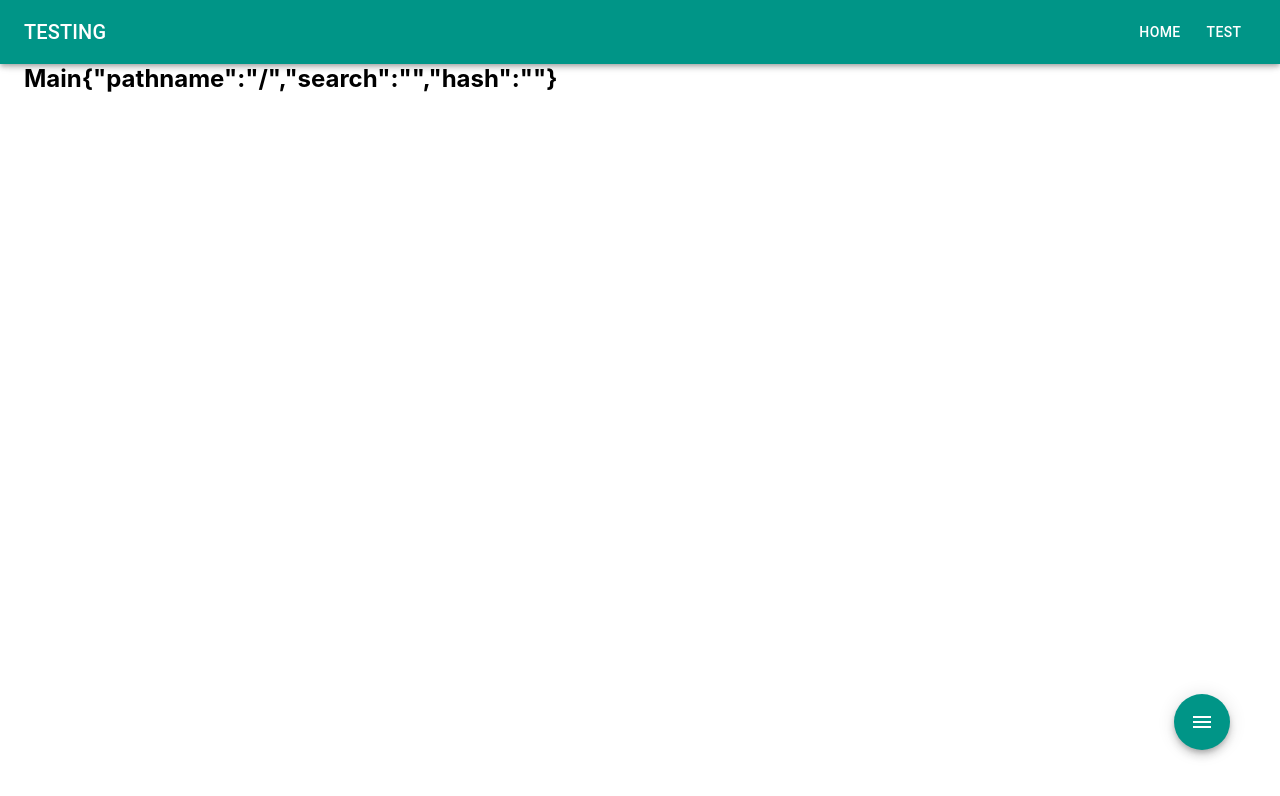
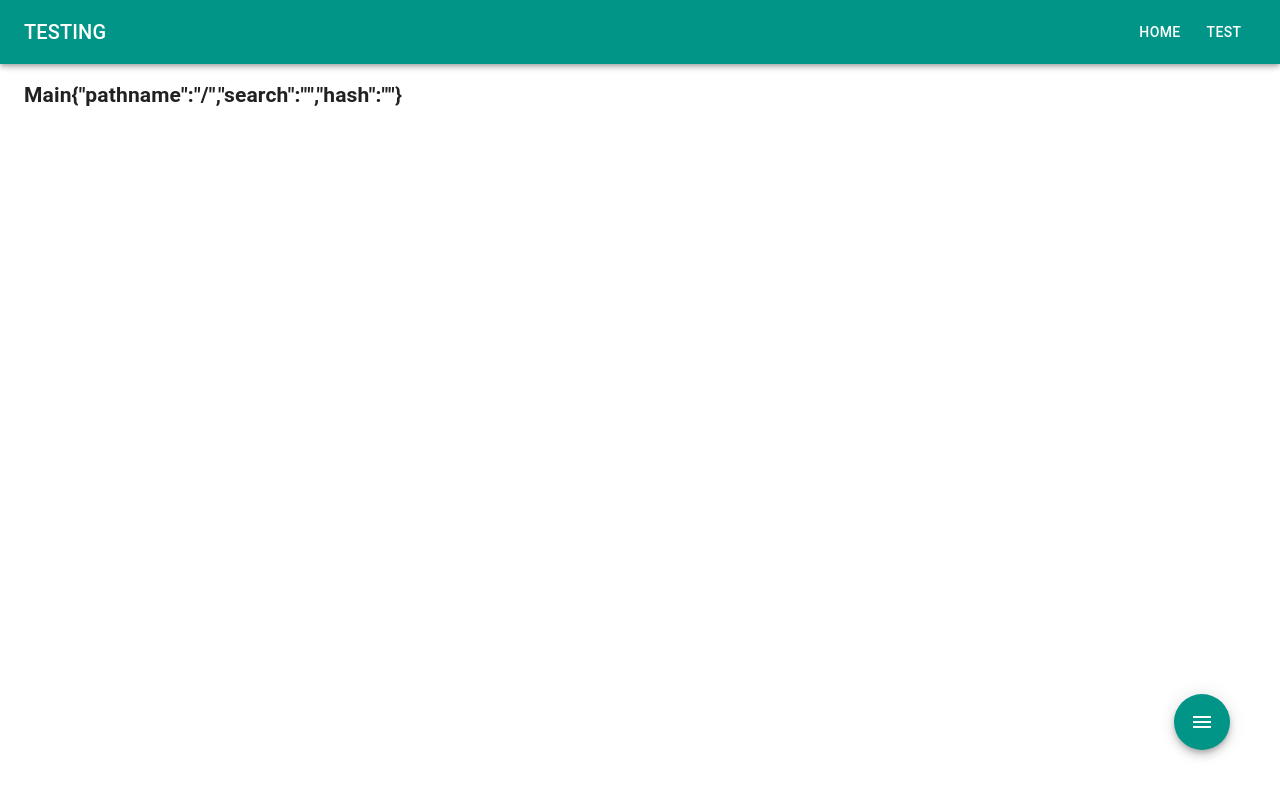
Before and after one commit to mrabyvalex/portfolio, a React app: page / in a window 1280 px wide. Shown: the top 796 px of the page. Built offline with nearby package versions, Linux system fonts and the light colour scheme.

Commit message:
further changes

```diff
--- a/package.json
+++ b/package.json
@@ -42,6 +42,7 @@
     "jest-resolve": "24.9.0",
     "jest-watch-typeahead": "0.4.2",
     "mini-css-extract-plugin": "0.8.0",
+    "moment": "^2.24.0",
     "netlify-lambda": "^1.6.3",
     "node-sass": "^4.13.0",
     "npm-run-all": "^4.1.5",
--- a/src/atoms/index.js
+++ b/src/atoms/index.js
@@ -1,3 +1,5 @@
+import CssBaseline from '@material-ui/core/CssBaseline';
+
 export { default as PAppBar } from './AppBar';
 export { default as PTypography } from './Typography';
 export { default as PSlide } from './Slide';
@@ -11,3 +13,4 @@ export { default as PmakeStyles } from './MakeStyles';
 export { default as PContainer } from './Container';
 export { default as PIcons } from './Icons';
 export { default as PSpeedDialAction } from './SpeedDialAction';
+export const PCssBaseline = CssBaseline;
--- a/src/components/Header/index.js
+++ b/src/components/Header/index.js
@@ -21,7 +21,7 @@ export default ({ headerData, history }) => {
             {headerData.title}
           </PTypography>
           {headerData.menu.map((item) => (
-            <PButton color='inherit' onClick={() => onMenuClick(item.value)}>
+            <PButton key={item.value} color='inherit' onClick={() => onMenuClick(item.value)}>
               {item.label}
             </PButton>
           ))}
--- a/src/constants.js
+++ b/src/constants.js
@@ -1,4 +1,4 @@
-export const APP_THEME = {
+export const APP_THEME_LIGHT = {
   palette: {
     primary: {
       main: '#009587',
@@ -9,6 +9,28 @@ export const APP_THEME = {
     },
     tertiary: {
       main: '#000'
+    },
+    background: {
+      default: '#fff'
     }
   }
 };
+export const APP_THEME_LIGHT_DARK = {
+  palette: {
+    primary: {
+      main: '#000',
+      contrastText: '#fff'
+    },
+    secondary: {
+      main: '#f44336'
+    },
+    tertiary: {
+      main: '#000'
+    },
+    background: {
+      default: '#eee'
+    }
+  }
+};
+
+export const SUNSET_TIME = [18, 0];
--- a/src/hocs/AppLayout/index.js
+++ b/src/hocs/AppLayout/index.js
@@ -5,7 +5,7 @@ import MobileHeader from '../../components/MobileHeader';
 
 const useStyles = PmakeStyles((theme) => ({
   root: {
-    marginTop: 64
+    marginTop: 80
   }
 }));
 export default (WrappedComponent) => (props) => {
--- a/src/index.js
+++ b/src/index.js
@@ -9,18 +9,20 @@ import './index.css';
 import App from './App';
 import * as serviceWorker from './serviceWorker';
 import { rootSaga, rootReducer } from './store';
-import { PcreateTheme, PThemeProvider } from './atoms';
-import { APP_THEME } from './constants';
+import { PcreateTheme, PThemeProvider, PCssBaseline } from './atoms';
+import { APP_THEME_LIGHT, APP_THEME_LIGHT_DARK, SUNSET_TIME } from './constants';
+import { DateUtil } from './utils';
 
 const sagaMiddleware = createSagaMiddleware();
 
 const store = createStore(rootReducer, applyMiddleware(sagaMiddleware, logger));
 
 sagaMiddleware.run(rootSaga);
-const theme = PcreateTheme(APP_THEME);
+const theme = PcreateTheme(DateUtil.checkIfPastTime(...SUNSET_TIME) ? APP_THEME_LIGHT_DARK : APP_THEME_LIGHT);
 ReactDOM.render(
   <Provider store={store}>
     <PThemeProvider theme={theme}>
+      <PCssBaseline />
       <App />
     </PThemeProvider>
   </Provider>,
--- /dev/null
+++ b/src/utils/dates.js
@@ -0,0 +1,13 @@
+import moment from 'moment';
+
+export const checkIfPastTime = (hour = 0, minute = 0) => {
+  const dateToCheck = moment()
+    .hour(hour)
+    .minute(minute);
+
+  return moment().isAfter(dateToCheck);
+};
+
+if (typeof window !== 'undefined') {
+  window.checkIfPastTime = checkIfPastTime;
+}
--- a/src/utils/index.js
+++ b/src/utils/index.js
@@ -1 +1,4 @@
-export { default as ApiUtil } from './api';
+import * as ApiUtil from './api';
+import * as DateUtil from './dates';
+
+export { ApiUtil, DateUtil };
```
Also changed, not shown: 1 other file (tests, documents, lock files or other folders).
